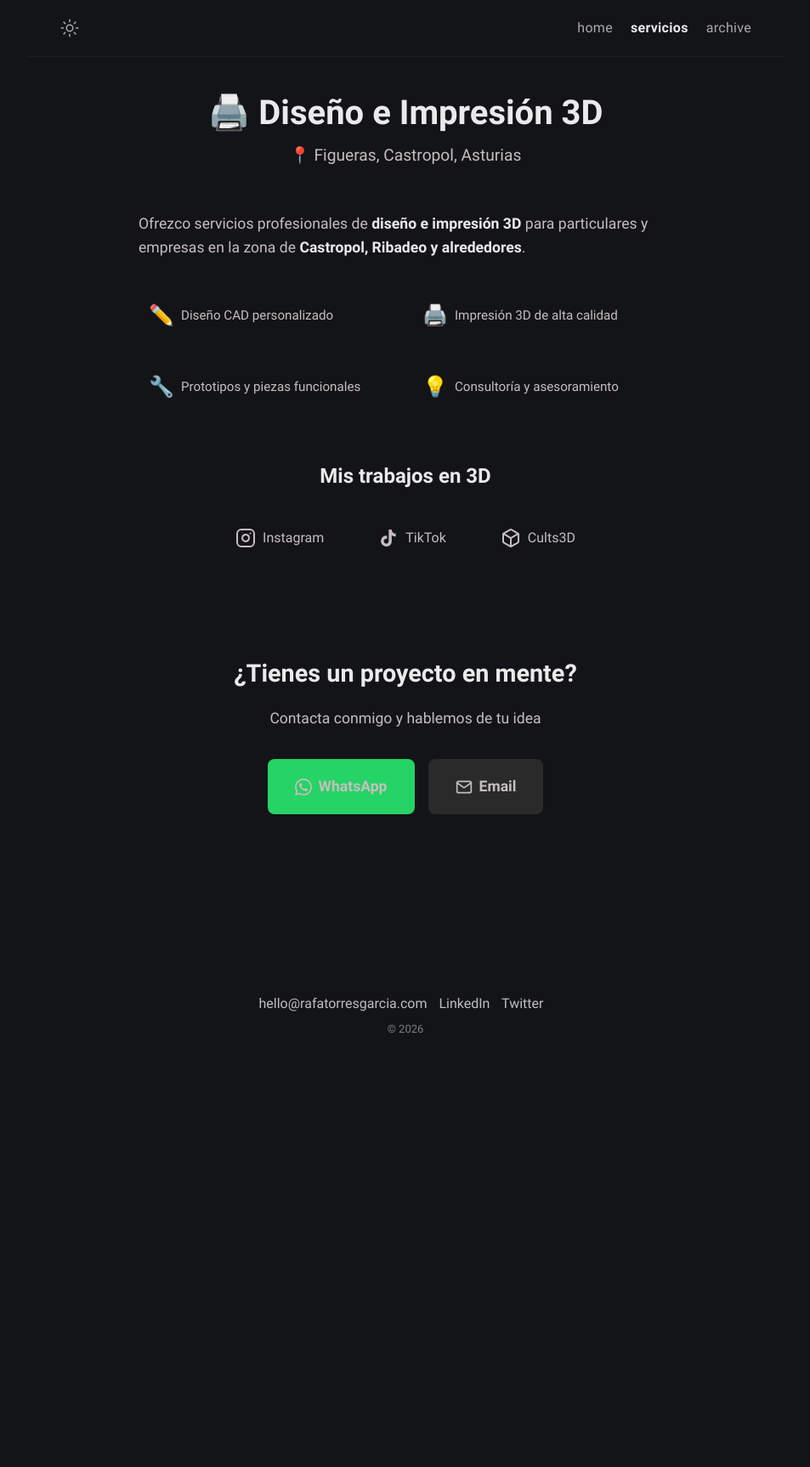
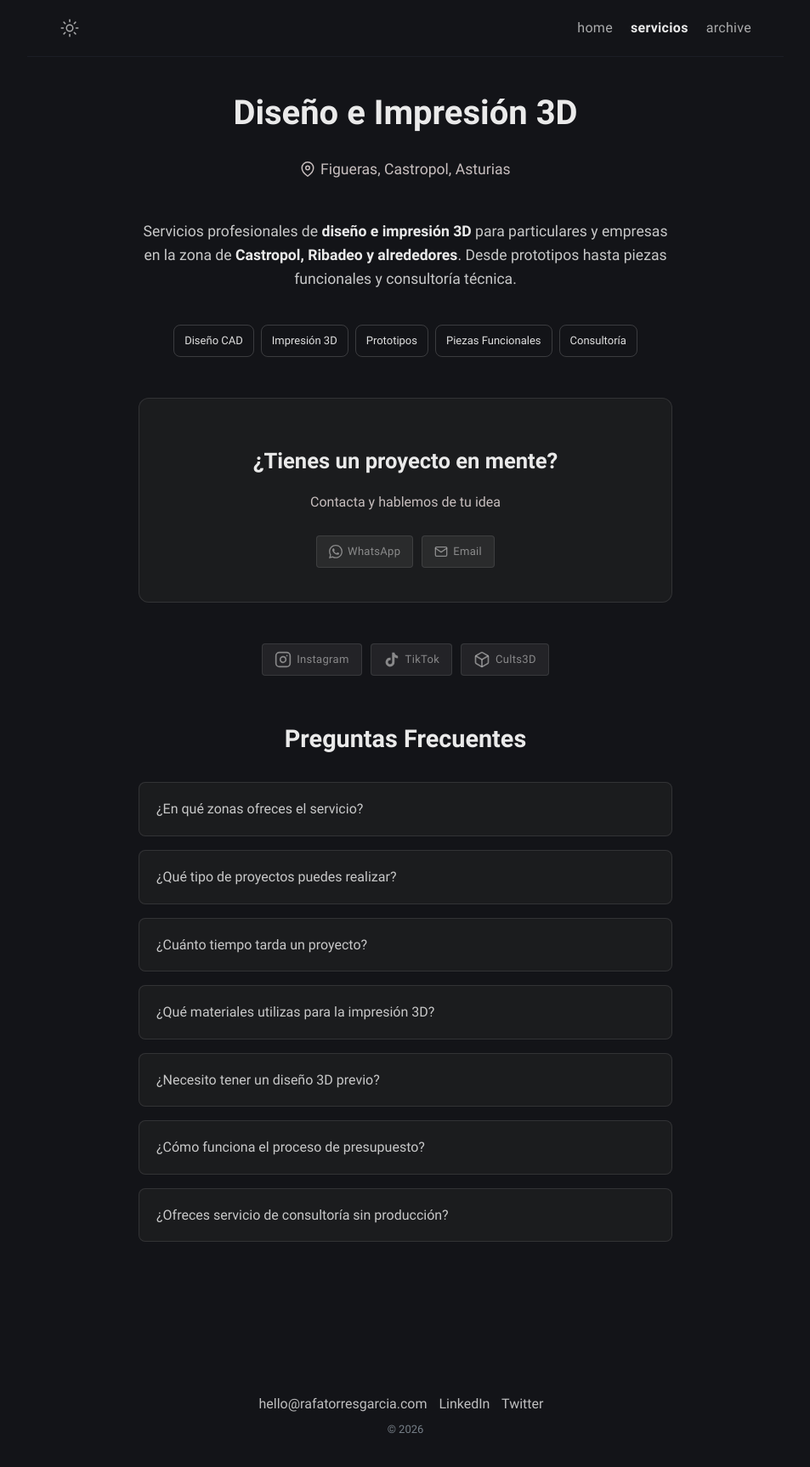
Before and after one commit to rafatorgar/rafatorgar.github.io, a Jekyll site: the page built from servicios.html, in a window 1280 px wide. Shown: the whole page at 85% size, without its empty margins (163-1116 px from the left). Built offline with Jekyll 4.4.1, drawn with Linux system fonts in a browser that asks for light colours; before the commit the page ends 1255 px from its top, so only the background shows below that.

Commit message:
feat: adding services page

```diff
--- a/servicios.html
+++ b/servicios.html
@@ -1,6 +1,6 @@
 ---
 layout: compress
-title: Servicios
+title: Impresión 3D Ribadeo / Figueras / Castropol
 permalink: /servicios/
 ---
 
@@ -31,159 +31,129 @@ permalink: /servicios/
     {% include navbar.html %}
     <div class="wrapper">
       <div class="services-page">
+        <!-- Header -->
         <div class="service-header">
-          <h1 class="service-title">🖨️ Diseño e Impresión 3D</h1>
-          <p class="service-location">📍 Figueras, Castropol, Asturias</p>
+          <h1 class="service-title">Diseño e Impresión 3D</h1>
+          <p class="service-location">
+            <svg xmlns="http://www.w3.org/2000/svg" width="18" height="18" viewBox="0 0 24 24" fill="none" stroke="currentColor" stroke-width="2" stroke-linecap="round" stroke-linejoin="round" class="location-icon">
+              <path d="M21 10c0 7-9 13-9 13s-9-6-9-13a9 9 0 0 1 18 0z"></path>
+              <circle cx="12" cy="10" r="3"></circle>
+            </svg>
+            Figueras, Castropol, Asturias
+          </p>
         </div>
 
+        <!-- Description -->
         <div class="service-description">
           <p>
-            Ofrezco servicios profesionales de
-            <strong>diseño e impresión 3D</strong> para particulares y empresas
-            en la zona de <strong>Castropol, Ribadeo y alrededores</strong>.
+            Servicios profesionales de <strong>diseño e impresión 3D</strong> para particulares y empresas en la zona de <strong>Castropol, Ribadeo y alrededores</strong>. Desde prototipos hasta piezas funcionales y consultoría técnica.
           </p>
-
-          <div class="service-features">
-            <div class="feature">
-              <span class="feature-icon">✏️</span>
-              <span class="feature-text">Diseño CAD personalizado</span>
-            </div>
-            <div class="feature">
-              <span class="feature-icon">🖨️</span>
-              <span class="feature-text">Impresión 3D de alta calidad</span>
-            </div>
-            <div class="feature">
-              <span class="feature-icon">🔧</span>
-              <span class="feature-text">Prototipos y piezas funcionales</span>
-            </div>
-            <div class="feature">
-              <span class="feature-icon">💡</span>
-              <span class="feature-text">Consultoría y asesoramiento</span>
-            </div>
-          </div>
         </div>
 
-        <div class="service-social">
-          <h3 class="social-title">Mis trabajos en 3D</h3>
-          <div class="social-links">
-            <a
-              href="https://www.instagram.com/ratorgar/"
-              target="_blank"
-              rel="noopener"
-              class="social-link instagram"
-            >
-              <svg
-                xmlns="http://www.w3.org/2000/svg"
-                width="24"
-                height="24"
-                viewBox="0 0 24 24"
-                fill="none"
-                stroke="currentColor"
-                stroke-width="2"
-                stroke-linecap="round"
-                stroke-linejoin="round"
-              >
-                <rect x="2" y="2" width="20" height="20" rx="5" ry="5"></rect>
-                <path
-                  d="M16 11.37A4 4 0 1 1 12.63 8 4 4 0 0 1 16 11.37z"
-                ></path>
-                <line x1="17.5" y1="6.5" x2="17.51" y2="6.5"></line>
-              </svg>
-              <span>Instagram</span>
-            </a>
-            <a
-              href="https://www.tiktok.com/@ratorgar"
-              target="_blank"
-              rel="noopener"
-              class="social-link tiktok"
-            >
-              <svg
-                xmlns="http://www.w3.org/2000/svg"
-                width="24"
-                height="24"
-                viewBox="0 0 24 24"
-                fill="currentColor"
-              >
-                <path
-                  d="M19.59 6.69a4.83 4.83 0 0 1-3.77-4.25V2h-3.45v13.67a2.89 2.89 0 0 1-5.2 1.74 2.89 2.89 0 0 1 2.31-4.64 2.93 2.93 0 0 1 .88.13V9.4a6.84 6.84 0 0 0-1-.05A6.33 6.33 0 0 0 5 20.1a6.34 6.34 0 0 0 10.86-4.43v-7a8.16 8.16 0 0 0 4.77 1.52v-3.4a4.85 4.85 0 0 1-1-.1z"
-                />
-              </svg>
-              <span>TikTok</span>
-            </a>
-            <a
-              href="https://cults3d.com/en/users/rafatorgar/3d-models"
-              target="_blank"
-              rel="noopener"
-              class="social-link cults"
-            >
-              <svg
-                xmlns="http://www.w3.org/2000/svg"
-                width="24"
-                height="24"
-                viewBox="0 0 24 24"
-                fill="none"
-                stroke="currentColor"
-                stroke-width="2"
-                stroke-linecap="round"
-                stroke-linejoin="round"
-              >
-                <path
-                  d="M21 16V8a2 2 0 0 0-1-1.73l-7-4a2 2 0 0 0-2 0l-7 4A2 2 0 0 0 3 8v8a2 2 0 0 0 1 1.73l7 4a2 2 0 0 0 2 0l7-4A2 2 0 0 0 21 16z"
-                ></path>
-                <polyline points="3.27 6.96 12 12.01 20.73 6.96"></polyline>
-                <line x1="12" y1="22.08" x2="12" y2="12"></line>
-              </svg>
-              <span>Cults3D</span>
-            </a>
-          </div>
+        <!-- Service Tags -->
+        <div class="service-tags">
+          <span class="service-tag">Diseño CAD</span>
+          <span class="service-tag">Impresión 3D</span>
+          <span class="service-tag">Prototipos</span>
+          <span class="service-tag">Piezas Funcionales</span>
+          <span class="service-tag">Consultoría</span>
         </div>
 
+        <!-- CTA Section -->
         <div class="service-cta">
           <h3 class="cta-title">¿Tienes un proyecto en mente?</h3>
-          <p class="cta-subtitle">Contacta conmigo y hablemos de tu idea</p>
+          <p class="cta-subtitle">Contacta y hablemos de tu idea</p>
           <div class="cta-buttons">
             <a
               href="https://wa.me/34695322753?text=Hola%20Rafa%2C%20me%20gustar%C3%ADa%20solicitar%20un%20proyecto%20de%20impresi%C3%B3n%203D"
               target="_blank"
               rel="noopener"
-              class="btn-cta btn-whatsapp"
+              class="btn-contact"
             >
-              <svg
-                xmlns="http://www.w3.org/2000/svg"
-                width="20"
-                height="20"
-                viewBox="0 0 24 24"
-                fill="currentColor"
-              >
-                <path
-                  d="M17.472 14.382c-.297-.149-1.758-.867-2.03-.967-.273-.099-.471-.148-.67.15-.197.297-.767.966-.94 1.164-.173.199-.347.223-.644.075-.297-.15-1.255-.463-2.39-1.475-.883-.788-1.48-1.761-1.653-2.059-.173-.297-.018-.458.13-.606.134-.133.298-.347.446-.52.149-.174.198-.298.298-.497.099-.198.05-.371-.025-.52-.075-.149-.669-1.612-.916-2.207-.242-.579-.487-.5-.669-.51-.173-.008-.371-.01-.57-.01-.198 0-.52.074-.792.372-.272.297-1.04 1.016-1.04 2.479 0 1.462 1.065 2.875 1.213 3.074.149.198 2.096 3.2 5.077 4.487.709.306 1.262.489 1.694.625.712.227 1.36.195 1.871.118.571-.085 1.758-.719 2.006-1.413.248-.694.248-1.289.173-1.413-.074-.124-.272-.198-.57-.347m-5.421 7.403h-.004a9.87 9.87 0 01-5.031-1.378l-.361-.214-3.741.982.998-3.648-.235-.374a9.86 9.86 0 01-1.51-5.26c.001-5.45 4.436-9.884 9.888-9.884 2.64 0 5.122 1.03 6.988 2.898a9.825 9.825 0 012.893 6.994c-.003 5.45-4.437 9.884-9.885 9.884m8.413-18.297A11.815 11.815 0 0012.05 0C5.495 0 .16 5.335.157 11.892c0 2.096.547 4.142 1.588 5.945L.057 24l6.305-1.654a11.882 11.882 0 005.683 1.448h.005c6.554 0 11.89-5.335 11.893-11.893a11.821 11.821 0 00-3.48-8.413Z"
-                />
+              <svg xmlns="http://www.w3.org/2000/svg" width="16" height="16" viewBox="0 0 24 24" fill="currentColor">
+                <path d="M17.472 14.382c-.297-.149-1.758-.867-2.03-.967-.273-.099-.471-.148-.67.15-.197.297-.767.966-.94 1.164-.173.199-.347.223-.644.075-.297-.15-1.255-.463-2.39-1.475-.883-.788-1.48-1.761-1.653-2.059-.173-.297-.018-.458.13-.606.134-.133.298-.347.446-.52.149-.174.198-.298.298-.497.099-.198.05-.371-.025-.52-.075-.149-.669-1.612-.916-2.207-.242-.579-.487-.5-.669-.51-.173-.008-.371-.01-.57-.01-.198 0-.52.074-.792.372-.272.297-1.04 1.016-1.04 2.479 0 1.462 1.065 2.875 1.213 3.074.149.198 2.096 3.2 5.077 4.487.709.306 1.262.489 1.694.625.712.227 1.36.195 1.871.118.571-.085 1.758-.719 2.006-1.413.248-.694.248-1.289.173-1.413-.074-.124-.272-.198-.57-.347m-5.421 7.403h-.004a9.87 9.87 0 01-5.031-1.378l-.361-.214-3.741.982.998-3.648-.235-.374a9.86 9.86 0 01-1.51-5.26c.001-5.45 4.436-9.884 9.888-9.884 2.64 0 5.122 1.03 6.988 2.898a9.825 9.825 0 012.893 6.994c-.003 5.45-4.437 9.884-9.885 9.884m8.413-18.297A11.815 11.815 0 0012.05 0C5.495 0 .16 5.335.157 11.892c0 2.096.547 4.142 1.588 5.945L.057 24l6.305-1.654a11.882 11.882 0 005.683 1.448h.005c6.554 0 11.89-5.335 11.893-11.893a11.821 11.821 0 00-3.48-8.413Z"/>
               </svg>
               WhatsApp
             </a>
             <a
               href="mailto:hello@rafatorresgarcia.com?subject=Solicitud%20de%20proyecto%203D&body=Hola%20Rafa%2C%0A%0AMe%20gustar%C3%ADa%20solicitar%20un%20proyecto%20de%20dise%C3%B1o%20o%20impresi%C3%B3n%203D.%0A%0A"
-              class="btn-cta btn-email"
+              class="btn-contact"
             >
-              <svg
-                xmlns="http://www.w3.org/2000/svg"
-                width="20"
-                height="20"
-                viewBox="0 0 24 24"
-                fill="none"
-                stroke="currentColor"
-                stroke-width="2"
-                stroke-linecap="round"
-                stroke-linejoin="round"
-              >
-                <path
-                  d="M4 4h16c1.1 0 2 .9 2 2v12c0 1.1-.9 2-2 2H4c-1.1 0-2-.9-2-2V6c0-1.1.9-2 2-2z"
-                ></path>
+              <svg xmlns="http://www.w3.org/2000/svg" width="16" height="16" viewBox="0 0 24 24" fill="none" stroke="currentColor" stroke-width="2" stroke-linecap="round" stroke-linejoin="round">
+                <path d="M4 4h16c1.1 0 2 .9 2 2v12c0 1.1-.9 2-2 2H4c-1.1 0-2-.9-2-2V6c0-1.1.9-2 2-2z"></path>
                 <polyline points="22,6 12,13 2,6"></polyline>
               </svg>
               Email
             </a>
           </div>
+        </div>
+
+        <!-- Social Links -->
+        <div class="service-social">
+          <div class="social-links">
+            <a href="https://www.instagram.com/ratorgar/" target="_blank" rel="noopener" class="social-link">
+              <svg xmlns="http://www.w3.org/2000/svg" width="20" height="20" viewBox="0 0 24 24" fill="none" stroke="currentColor" stroke-width="2" stroke-linecap="round" stroke-linejoin="round">
+                <rect x="2" y="2" width="20" height="20" rx="5" ry="5"></rect>
+                <path d="M16 11.37A4 4 0 1 1 12.63 8 4 4 0 0 1 16 11.37z"></path>
+                <line x1="17.5" y1="6.5" x2="17.51" y2="6.5"></line>
+              </svg>
+              Instagram
+            </a>
+            <a href="https://www.tiktok.com/@ratorgar" target="_blank" rel="noopener" class="social-link">
+              <svg xmlns="http://www.w3.org/2000/svg" width="20" height="20" viewBox="0 0 24 24" fill="currentColor">
+                <path d="M19.59 6.69a4.83 4.83 0 0 1-3.77-4.25V2h-3.45v13.67a2.89 2.89 0 0 1-5.2 1.74 2.89 2.89 0 0 1 2.31-4.64 2.93 2.93 0 0 1 .88.13V9.4a6.84 6.84 0 0 0-1-.05A6.33 6.33 0 0 0 5 20.1a6.34 6.34 0 0 0 10.86-4.43v-7a8.16 8.16 0 0 0 4.77 1.52v-3.4a4.85 4.85 0 0 1-1-.1z"/>
+              </svg>
+              TikTok
+            </a>
+            <a href="https://cults3d.com/en/users/rafatorgar/3d-models" target="_blank" rel="noopener" class="social-link">
+              <svg xmlns="http://www.w3.org/2000/svg" width="20" height="20" viewBox="0 0 24 24" fill="none" stroke="currentColor" stroke-width="2" stroke-linecap="round" stroke-linejoin="round">
+                <path d="M21 16V8a2 2 0 0 0-1-1.73l-7-4a2 2 0 0 0-2 0l-7 4A2 2 0 0 0 3 8v8a2 2 0 0 0 1 1.73l7 4a2 2 0 0 0 2 0l7-4A2 2 0 0 0 21 16z"></path>
+                <polyline points="3.27 6.96 12 12.01 20.73 6.96"></polyline>
+                <line x1="12" y1="22.08" x2="12" y2="12"></line>
+              </svg>
+              Cults3D
+            </a>
+          </div>
+        </div>
+
+        <!-- FAQs Section -->
+        <div class="service-faqs">
+          <h3 class="faqs-title">Preguntas Frecuentes</h3>
+
+          {% include faq.html
+            question="¿En qué zonas ofreces el servicio?"
+            answer="El servicio está disponible en Figueras (Castropol, Asturias) y zonas cercanas como Ribadeo, Vegadeo, Tapia de Casariego y toda la costa occidental asturiana. También se pueden realizar envíos a toda España."
+          %}
+
+          {% include faq.html
+            question="¿Qué tipo de proyectos puedes realizar?"
+            answer="Desde prototipos funcionales y piezas de repuesto hasta diseños personalizados, decoración, maquetas arquitectónicas, merchandising y pequeñas series de producción. Si tienes una idea, podemos valorar su viabilidad juntos."
+          %}
+
+          {% include faq.html
+            question="¿Cuánto tiempo tarda un proyecto?"
+            answer="Depende de la complejidad. Un diseño simple puede estar listo en 2-3 días, mientras que proyectos más complejos pueden requerir 1-2 semanas. En la consulta inicial se establece un plazo estimado."
+          %}
+
+          {% include faq.html
+            question="¿Qué materiales utilizas para la impresión 3D?"
+            answer="Trabajo con diversos materiales según las necesidades: PLA (decoración, prototipos), PETG (piezas funcionales resistentes), ABS (alta resistencia), TPU (flexible), entre otros. Se recomienda el material más adecuado según el uso final."
+          %}
+
+          {% include faq.html
+            question="¿Necesito tener un diseño 3D previo?"
+            answer="No es necesario. Si tienes una idea, boceto o foto de lo que necesitas, puedo crear el diseño 3D desde cero. También puedo adaptar o mejorar diseños existentes."
+          %}
+
+          {% include faq.html
+            question="¿Cómo funciona el proceso de presupuesto?"
+            answer="El proceso es simple: 1) Consulta inicial gratuita donde analizamos tu proyecto, 2) Presupuesto sin compromiso, 3) Una vez aceptado, inicio del diseño y producción, 4) Entrega en mano o envío."
+          %}
+
+          {% include faq.html
+            question="¿Ofreces servicio de consultoría sin producción?"
+            answer="Sí, ofrezco servicios de consultoría técnica independientes: asesoramiento en desarrollo de productos, estudios de viabilidad, optimización de diseños existentes y formación básica en tecnologías 3D."
+          %}
         </div>
       </div>
       {% include footer.html %}
@@ -198,69 +168,156 @@ permalink: /servicios/
 
       .service-header {
         text-align: center;
-        margin-bottom: 3rem;
+        margin-bottom: 2rem;
       }
 
       .service-title {
         font-size: 2.5rem;
         font-weight: 700;
-        margin-bottom: 0.5rem;
+        margin-bottom: 1rem;
         line-height: 1.2;
       }
 
       .service-location {
-        font-size: 1.2rem;
+        display: inline-flex;
+        align-items: center;
+        gap: 0.35rem;
+        font-size: 1.1rem;
         color: var(--gray);
-        margin-top: 0.5rem;
+      }
+
+      .location-icon {
+        vertical-align: middle;
       }
 
       .service-description {
-        margin-bottom: 3rem;
+        text-align: center;
+        margin-bottom: 2.5rem;
       }
 
       .service-description p {
         font-size: 1.1rem;
         line-height: 1.6;
-        margin-bottom: 2rem;
+        color: rgba(80, 80, 80, 0.9);
       }
 
-      .service-features {
-        display: grid;
-        grid-template-columns: repeat(auto-fit, minmax(200px, 1fr));
-        gap: 1rem;
-        margin-top: 2rem;
+      [data-theme="dark"] .service-description p {
+        color: rgba(220, 220, 220, 0.9);
       }
 
-      .feature {
+      /* Service Tags - Using the same style as author tags */
+      .service-tags {
         display: flex;
-        align-items: center;
-        gap: 0.5rem;
-        padding: 0.75rem;
-        background: var(--code-bg);
-        border-radius: 8px;
+        flex-wrap: wrap;
+        justify-content: center;
+        gap: 8px;
+        margin-bottom: 3rem;
       }
 
-      .feature-icon {
-        font-size: 1.5rem;
+      .service-tag {
+        display: inline-block;
+        padding: 6px 12px;
+        border-radius: 8px;
+        font-size: 13px;
+        font-weight: 500;
+        background-color: transparent;
+        border: 1px solid rgba(128, 128, 128, 0.3);
+        color: #434648;
+        transition: all 0.2s ease-in-out;
       }
 
-      .feature-text {
-        font-size: 0.95rem;
+      .service-tag:hover {
+        border-color: rgba(128, 128, 128, 0.6);
+        background-color: rgba(128, 128, 128, 0.05);
       }
 
+      [data-theme="dark"] .service-tag {
+        color: #e0e0e0;
+        border-color: rgba(180, 180, 180, 0.25);
+      }
+
+      [data-theme="dark"] .service-tag:hover {
+        border-color: rgba(180, 180, 180, 0.45);
+        background-color: rgba(180, 180, 180, 0.08);
+      }
+
+      /* CTA Section */
+      .service-cta {
+        text-align: center;
+        padding: 2.5rem 1.5rem;
+        background: rgba(245, 245, 245, 0.5);
+        border-radius: 12px;
+        margin-bottom: 3rem;
+        border: 1px solid rgba(128, 128, 128, 0.15);
+      }
+
+      [data-theme="dark"] .service-cta {
+        background: rgba(40, 40, 40, 0.4);
+        border-color: rgba(180, 180, 180, 0.15);
+      }
+
+      .cta-title {
+        font-size: 1.6rem;
+        margin-bottom: 0.5rem;
+        font-weight: 600;
+      }
+
+      .cta-subtitle {
+        font-size: 1rem;
+        color: var(--gray);
+        margin-bottom: 1.5rem;
+      }
+
+      .cta-buttons {
+        display: flex;
+        gap: 10px;
+        justify-content: center;
+        flex-wrap: wrap;
+      }
+
+      /* Contact buttons - Same style as lang-switch and copy-link buttons */
+      .btn-contact {
+        display: inline-flex;
+        align-items: center;
+        gap: 6px;
+        padding: 6px 14px;
+        background-color: rgba(128, 128, 128, 0.1);
+        border-radius: 4px;
+        text-decoration: none;
+        color: rgba(128, 128, 128, 0.8);
+        font-size: 13px;
+        font-weight: 500;
+        letter-spacing: 0.3px;
+        transition: all 0.2s ease;
+        border: 1px solid rgba(128, 128, 128, 0.15);
+      }
+
+      .btn-contact:hover {
+        background-color: rgba(128, 128, 128, 0.15);
+        border-color: rgba(128, 128, 128, 0.25);
+        color: rgba(128, 128, 128, 1);
+      }
+
+      [data-theme="dark"] .btn-contact {
+        background-color: rgba(180, 180, 180, 0.1);
+        border-color: rgba(180, 180, 180, 0.15);
+        color: rgba(180, 180, 180, 0.7);
+      }
+
+      [data-theme="dark"] .btn-contact:hover {
+        background-color: rgba(180, 180, 180, 0.15);
+        border-color: rgba(180, 180, 180, 0.25);
+        color: rgba(180, 180, 180, 0.9);
+      }
+
+      /* Social Links */
       .service-social {
         margin-bottom: 3rem;
       }
 
-      .social-title {
-        font-size: 1.5rem;
-        margin-bottom: 1.5rem;
-        text-align: center;
-      }
-
       .social-links {
         display: flex;
-        gap: 1rem;
+        gap: 10px;
         justify-content: center;
         flex-wrap: wrap;
       }
@@ -268,105 +325,47 @@ permalink: /servicios/
       .social-link {
         display: inline-flex;
         align-items: center;
-        gap: 0.5rem;
-        padding: 0.75rem 1.5rem;
-        border: 2px solid var(--gray);
-        border-radius: 8px;
+        gap: 6px;
+        padding: 6px 14px;
+        background-color: rgba(128, 128, 128, 0.1);
+        border-radius: 4px;
         text-decoration: none;
-        color: inherit;
-        transition: all 0.3s ease;
+        color: rgba(128, 128, 128, 0.8);
+        font-size: 13px;
         font-weight: 500;
+        letter-spacing: 0.3px;
+        transition: all 0.2s ease;
+        border: 1px solid rgba(128, 128, 128, 0.15);
       }
 
       .social-link:hover {
-        transform: translateY(-2px);
-        box-shadow: 0 4px 12px rgba(0, 0, 0, 0.15);
+        background-color: rgba(128, 128, 128, 0.15);
+        border-color: rgba(128, 128, 128, 0.25);
+        color: rgba(128, 128, 128, 1);
       }
 
-      .social-link.instagram:hover {
-        border-color: #e1306c;
-        color: #e1306c;
+      [data-theme="dark"] .social-link {
+        background-color: rgba(180, 180, 180, 0.1);
+        border-color: rgba(180, 180, 180, 0.15);
+        color: rgba(180, 180, 180, 0.7);
       }
 
-      .social-link.tiktok:hover {
-        border-color: #000000;
+      [data-theme="dark"] .social-link:hover {
+        background-color: rgba(180, 180, 180, 0.15);
+        border-color: rgba(180, 180, 180, 0.25);
+        color: rgba(180, 180, 180, 0.9);
       }
 
-      .social-link.cults:hover {
-        border-color: #ff6b35;
-        color: #ff6b35;
-      }
-
-      .service-cta {
-        text-align: center;
-        padding: 3rem 1rem;
-        background: var(--code-bg);
-        border-radius: 12px;
+      /* FAQs Section */
+      .service-faqs {
         margin-top: 3rem;
       }
 
-      .cta-title {
+      .faqs-title {
         font-size: 1.8rem;
-        margin-bottom: 0.5rem;
-      }
-
-      .cta-subtitle {
-        font-size: 1.1rem;
-        color: var(--gray);
-        margin-bottom: 2rem;
-      }
-
-      .cta-buttons {
-        display: flex;
-        gap: 1rem;
-        justify-content: center;
-        flex-wrap: wrap;
-      }
-
-      .btn-cta {
-        display: inline-flex;
-        align-items: center;
-        gap: 0.5rem;
-        padding: 1rem 2rem;
-        border: none;
-        border-radius: 8px;
-        font-size: 1.1rem;
+        margin-bottom: 1.5rem;
+        text-align: center;
         font-weight: 600;
-        text-decoration: none;
-        transition: all 0.3s ease;
-        cursor: pointer;
-      }
-
-      .btn-whatsapp {
-        background: #25d366;
-        color: white;
-      }
-
-      .btn-whatsapp:hover {
-        background: #20ba5a;
-        transform: translateY(-2px);
-        box-shadow: 0 6px 20px rgba(37, 211, 102, 0.4);
-      }
-
-      .btn-email {
-        background: var(--dark);
-        color: white;
-        border: 2px solid var(--gray);
-      }
-
-      .btn-email:hover {
-        background: var(--gray);
-        transform: translateY(-2px);
-        box-shadow: 0 6px 20px rgba(0, 0, 0, 0.2);
-      }
-
-      [data-theme="dark"] .btn-email {
-        background: #2a2a2a;
-        border-color: #444;
-      }
-
-      [data-theme="dark"] .btn-email:hover {
-        background: #3a3a3a;
       }
 
       @media screen and (max-width: 640px) {
@@ -374,19 +373,17 @@ permalink: /servicios/
           font-size: 2rem;
         }
 
-        .service-features {
-          grid-template-columns: 1fr;
-        }
-
-        .cta-buttons {
+        .cta-buttons, .social-links {
           flex-direction: column;
           align-items: stretch;
         }
 
-        .btn-cta {
+        .btn-contact, .social-link {
           justify-content: center;
         }
       }
     </style>
+
+    <script src="/assets/js/faq.js"></script>
   </body>
 </html>
```
